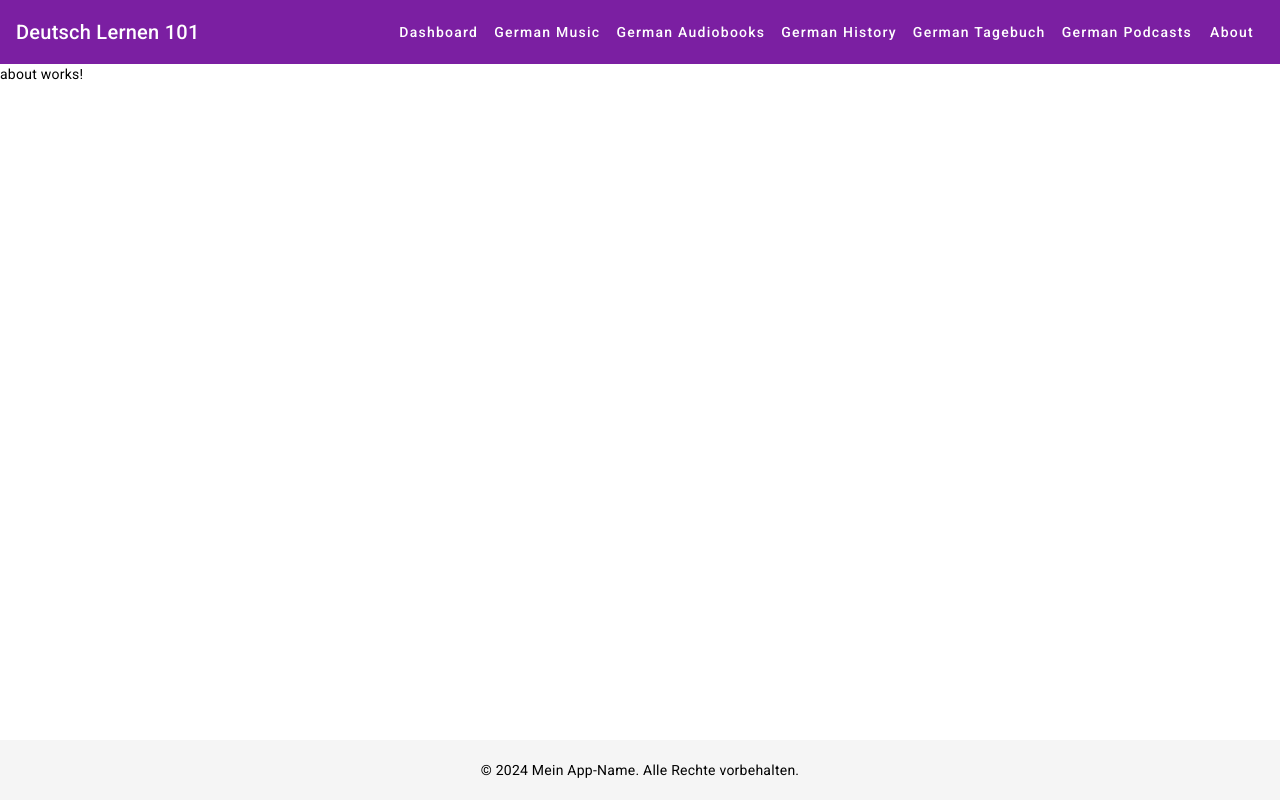
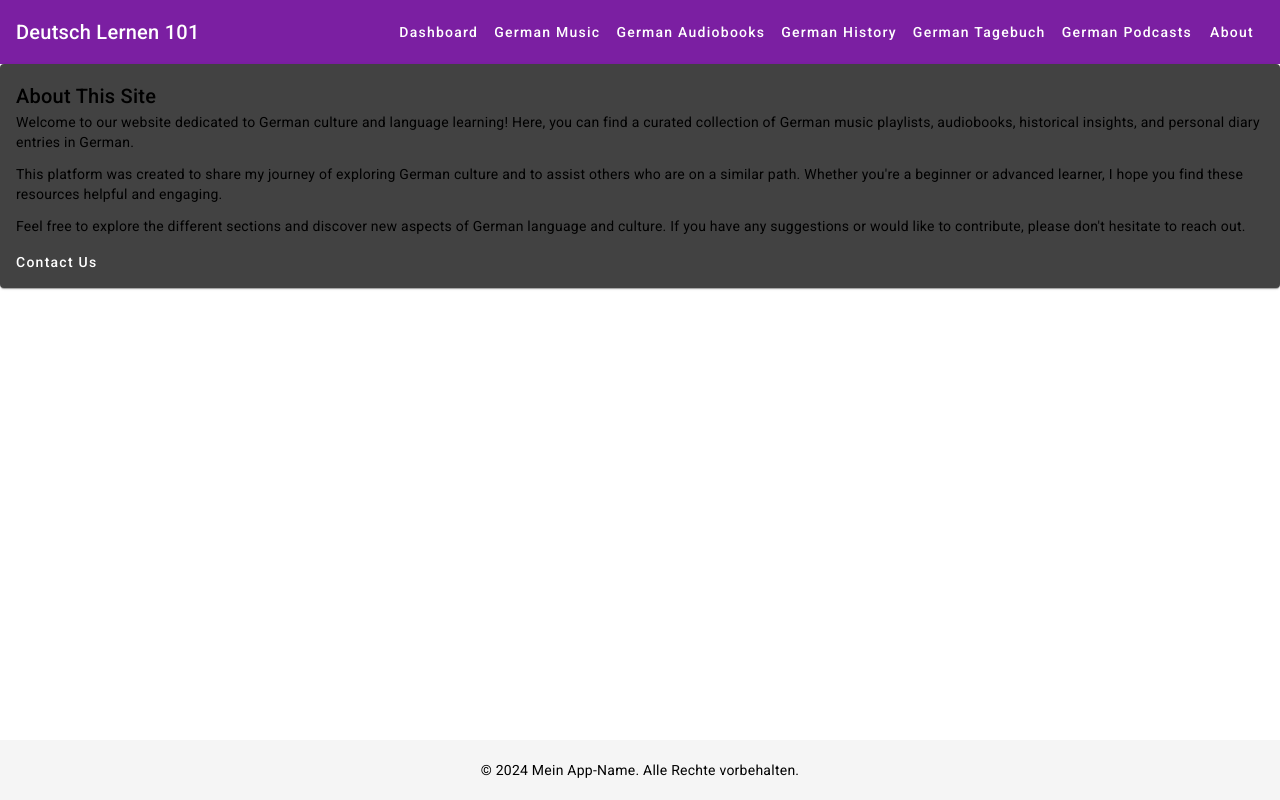
Before and after one commit to Mapacherama/deutsch-lernfortschritt-tracker, an Angular app: page /about in a window 1280 px wide. Built offline with nearby package versions, Linux system fonts and the light colour scheme.

Commit message:
Setting up more of the templates

```diff
--- a/src/app/about/about.component.html
+++ b/src/app/about/about.component.html
@@ -1 +1,21 @@
-<p>about works!</p>
+<!-- src/app/about/about.component.html -->
+
+<mat-card>
+    <mat-card-header>
+      <mat-card-title>About This Site</mat-card-title>
+    </mat-card-header>
+    <mat-card-content>
+      <p>
+        Welcome to our website dedicated to German culture and language learning! Here, you can find a curated collection of German music playlists, audiobooks, historical insights, and personal diary entries in German.
+      </p>
+      <p>
+        This platform was created to share my journey of exploring German culture and to assist others who are on a similar path. Whether you're a beginner or advanced learner, I hope you find these resources helpful and engaging.
+      </p>
+      <p>
+        Feel free to explore the different sections and discover new aspects of German language and culture. If you have any suggestions or would like to contribute, please don't hesitate to reach out.
+      </p>
+    </mat-card-content>
+    <mat-card-actions>
+      <a mat-button href="mailto:jerome_tesselaar@hotmail.com">Contact Us</a>
+    </mat-card-actions>
+  </mat-card>
```
